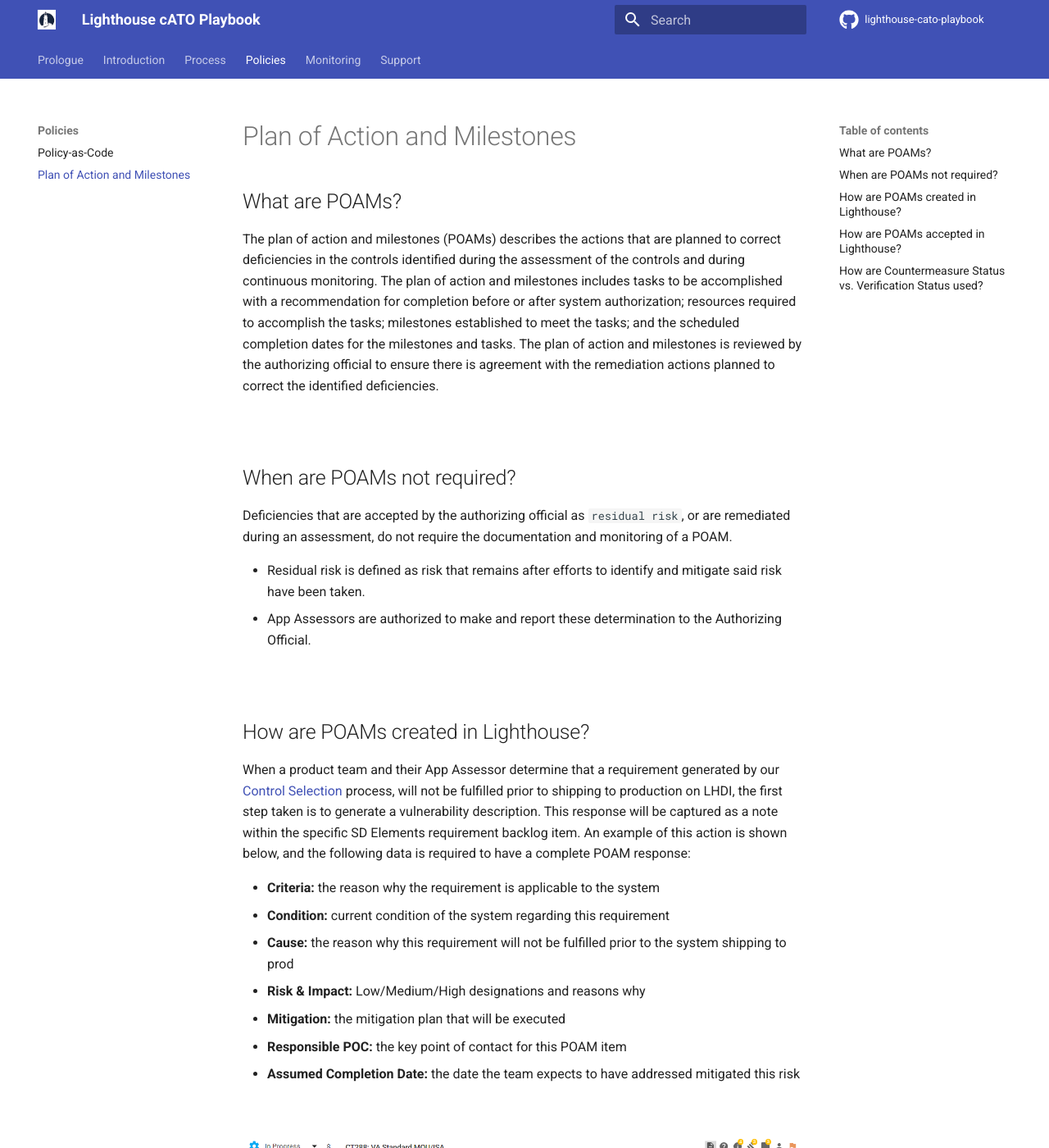
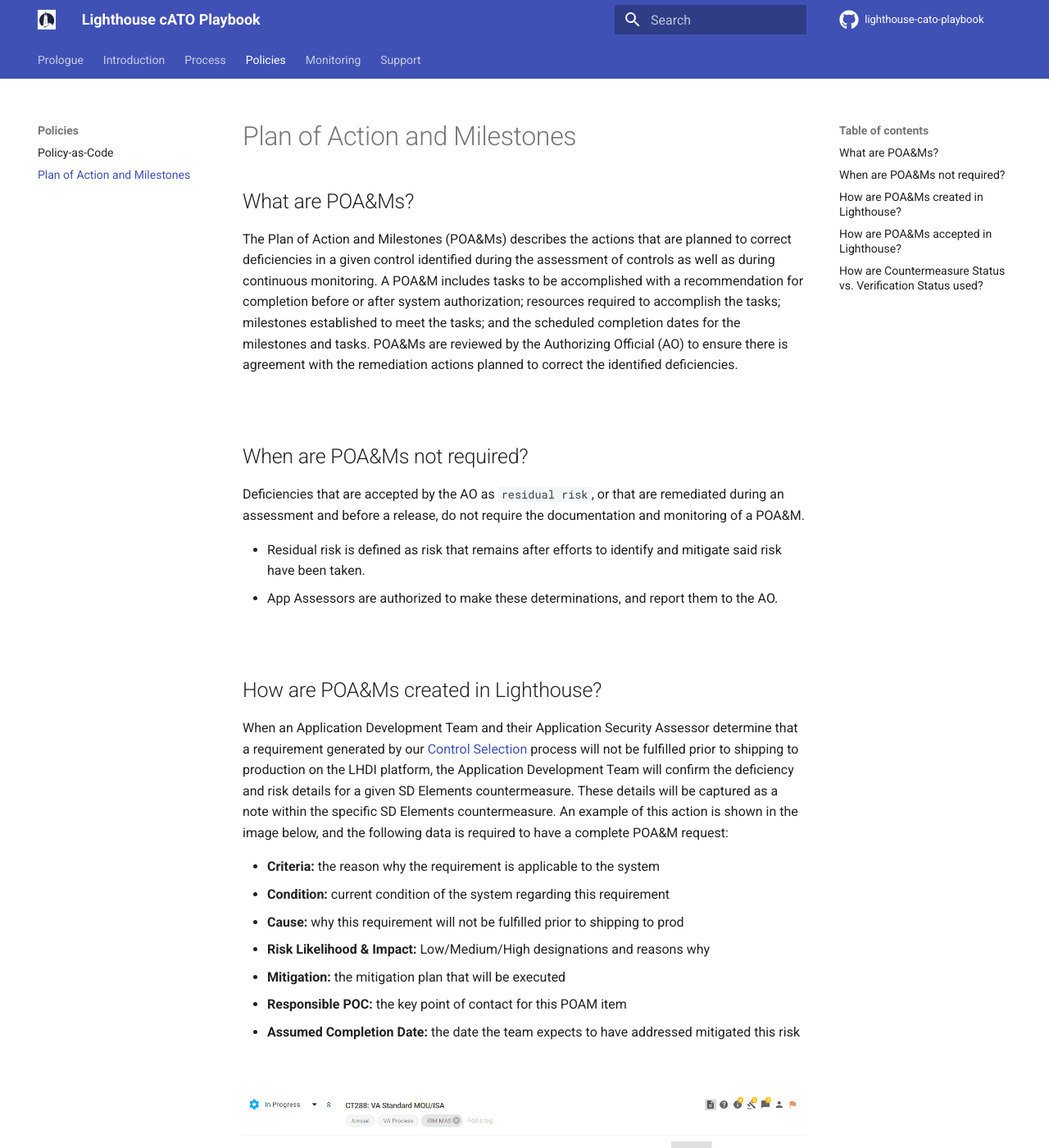
Before and after one commit to rise8-us/cato-playbook, an MkDocs documentation site: the page built from docs/poam.md, in a window 1280 px wide and 1400 px high. Shown: the whole window at 82% size. Built offline with MkDocs 1.6.1 and Material for MkDocs 9.7.7, drawn with Linux system fonts in a browser that asks for light colours; comment, search, counter and statistics services are not loaded; some of the changed text lies outside the part shown.

Commit message:
adjusted terminology and poam process details (#11)

```diff
--- a/docs/poam.md
+++ b/docs/poam.md
@@ -1,25 +1,25 @@
 # Plan of Action and Milestones
 
-## What are POAMs?
-The plan of action and milestones (POAMs) describes the actions that are planned to correct deficiencies in the controls identified during the assessment of the controls and during continuous monitoring. The plan of action and milestones includes tasks to be accomplished with a recommendation for completion before or after system authorization; resources required to accomplish the tasks; milestones established to meet the tasks; and the scheduled completion dates for the milestones and tasks. The plan of action and milestones is reviewed by the authorizing official to ensure there is agreement with the remediation actions planned to correct the identified deficiencies.
+## What are POA&Ms?
+The Plan of Action and Milestones (POA&Ms) describes the actions that are planned to correct deficiencies in a given control identified during the assessment of controls as well as during continuous monitoring. A POA&M includes tasks to be accomplished with a recommendation for completion before or after system authorization; resources required to accomplish the tasks; milestones established to meet the tasks; and the scheduled completion dates for the milestones and tasks. POA&Ms are reviewed by the Authorizing Official (AO) to ensure there is agreement with the remediation actions planned to correct the identified deficiencies.
 
 <br/>
 
-## When are POAMs not required?
-Deficiencies that are accepted by the authorizing official as `residual risk`, or are remediated during an assessment, do not require the documentation and monitoring of a POAM.
+## When are POA&Ms not required?
+Deficiencies that are accepted by the AO as `residual risk`, or that are remediated during an assessment and before a release, do not require the documentation and monitoring of a POA&M.
 
 - Residual risk is defined as risk that remains after efforts to identify and mitigate said risk have been taken.
-- App Assessors are authorized to make and report these determination to the Authorizing Official.
+- App Assessors are authorized to make these determinations, and report them to the AO.
 
 <br/>
 
-## How are POAMs created in Lighthouse?
-When a product team and their App Assessor determine that a requirement generated by our [Control Selection](selection.md) process, will not be fulfilled prior to shipping to production on LHDI, the first step taken is to generate a vulnerability description. This response will be captured as a note within the specific SD Elements requirement backlog item. An example of this action is shown below, and the following data is required to have a complete POAM response:
+## How are POA&Ms created in Lighthouse?
+When an Application Development Team and their Application Security Assessor determine that a requirement generated by our [Control Selection](selection.md) process will not be fulfilled prior to shipping to production on the LHDI platform, the Application Development Team will confirm the  deficiency and risk details for a given SD Elements countermeasure. These details will be captured as a note within the specific SD Elements countermeasure. An example of this action is shown in the image below, and the following data is required to have a complete POA&M request:
 
 - **Criteria:** the reason why the requirement is applicable to the system
 - **Condition:** current condition of the system regarding this requirement
-- **Cause:** the reason why this requirement will not be fulfilled prior to the system shipping to prod
-- **Risk & Impact:** Low/Medium/High designations and reasons why
+- **Cause:** why this requirement will not be fulfilled prior to shipping to prod
+- **Risk Likelihood & Impact:** Low/Medium/High designations and reasons why
 - **Mitigation:** the mitigation plan that will be executed
 - **Responsible POC:** the key point of contact for this POAM item
 - **Assumed Completion Date:** the date the team expects to have addressed mitigated this risk
@@ -30,11 +30,11 @@
 
 <br/>
 
-## How are POAMs accepted in Lighthouse?
-Once a POAM response has been established, the App Assessor will review the details with an Authorizing Official (or designated delegate). If the risk is accepted, one of the following actions can be taken to update the status of a specific SD Elements requirement backlog item. An example of how this is displayed to users in SD Elements is shown below.
+## How are POA&Ms accepted in Lighthouse?
+Once a POA&M request has been established, the Application Security Assessor will review the details with an AO (or a designated delegate). If the risk is accepted, one of the following actions can be taken to update the status of a specific SD Elements countermeasure. An example of how this is displayed to users in the SD Elements UI is shown below.
 
-1. The Authorizing Offical (or designated delegate) can log into SD Elements, add a note indicating they're accepting the risk, and update the verifaction status tp `partial pass`.
-2. The App Assessor can update the verifaction status to `partial pass` as long as they have obtain evidence of the Authorizing Officials (or designated delegate) risk acceptance (e.g. email response), and included within the SD Elements requirement backlog item
+1. The AO (or a designated delegate) can log into SD Elements, add a note indicating they are accepting the risk action and milestone, and update the verification status to `partial pass`.
+2. The Application Security Assessor can update the verification status to `partial pass` as long as they have obtained evidence from the AO (or a designated delegate) that the risk action and milestone has been accepted (e.g. email response), and included within the SD Elements countermeasure as an additional note.
 
 <br/>
 
@@ -43,18 +43,18 @@
 <br/>
 
 ## How are Countermeasure Status vs. Verification Status used?
-Every SD Elements countermeasure (i.e. requirement) has a status that product teams will update from `Incomplete`, to `In Progress`, and finally to either of the three available done status which are `Complete`,`Inherited`, or `Not Applicable`.
+Every SD Elements countermeasure has a Status that Application Development Teams will update from `Incomplete`, to ultimately one of three available done status's which are `Complete`,`Inherited`, or `Not Applicable`.
 
-- **Complete** indicates that the team has successfully addressed the requirement, and is ready for an App Assessor to verify the implementation details.
-- **Inherited** is used when the team believes the requirement is fulfilled, and thus can be fully inherited, by a different component (e.g. LHDI, a shared authentication service, or even a VA organization such as Privacy), and is ready for an App Assessor to verify.
-- **Not Applicable** is used when the team believes the requirement does not pertain to their application/product at all, and is ready for an App Assessor to verify.
+- **Complete** means the countermeasure has been addressed, and is ready for an Application Security Assessor to verify the implementation details.
+- **Inherited** means that the team believes the countermeasure is completely addressed by another component (e.g. LHDI Platform, a shared authentication service, or even a VA organization that defines specific policies and procedures for all teams to follow), and is ready for an Application Security Assessor to verify. When a team believes a countermeasure is partially inherited, teams should default to using the Complete status.
+- **Not Applicable** means that the team believes the countermeasure does not pertain to their system at all, and is ready for an Application Security Assessor to verify.
 
 <br/>
 
-Every SD Elements countermeasure also has a Verification Status, which is used to confirm that the risk identified has been addressed. App Assessors will update Verification Status from `no verification status` to either `pass` or `partial pass`. Partial pass is strictly reserved for identifying requirements that have been POAM'd for reporting and traceability purposes. The following combinations of Countermeasure Status and Verification Status are used to indicate specific decisions that have been made with POAMs
+Every SD Elements countermeasure also has a Verification Status, which is used to confirm that the risk identified has been addressed appropriately. Application Security Assessors will update the Verification Status from `no verification status` to either `pass` or `partial pass`. Partial pass is strictly reserved for confirming risk accepted countermeasures as POA&Ms for reporting and traceability purposes. The following combinations of Countermeasure Status and Verification Status are used to indicate specific decisions that have been made with POA&Ms
 
 
-| **Countermeasure Status**           | **Verification Status**             | **POAM Action Translation**                                                       |
+| **Countermeasure Status**           | **Verification Status**             | **POA&M Action Translation**                                                       |
 |-------------------------------------|-------------------------------------|-----------------------------------------------------------------------------------|
 | `Incomplete`                        | `Partial Pass`                      | Deficient requirement that is backlogged, and will be addressed in future sprints |
 | `In Progress`                       | `Partial Pass`                      | Deficient requirement that is actively being addressed                            |
```
